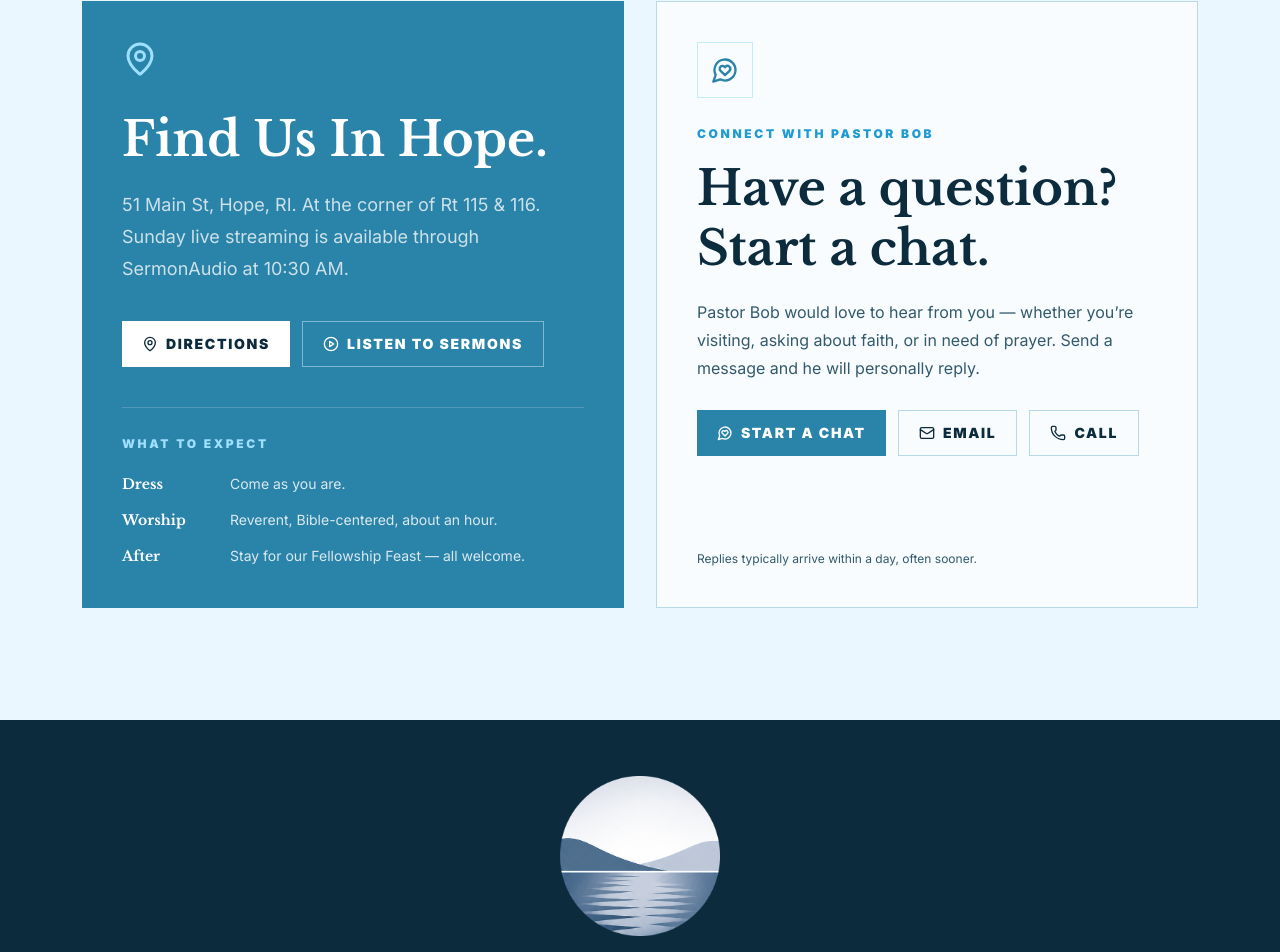
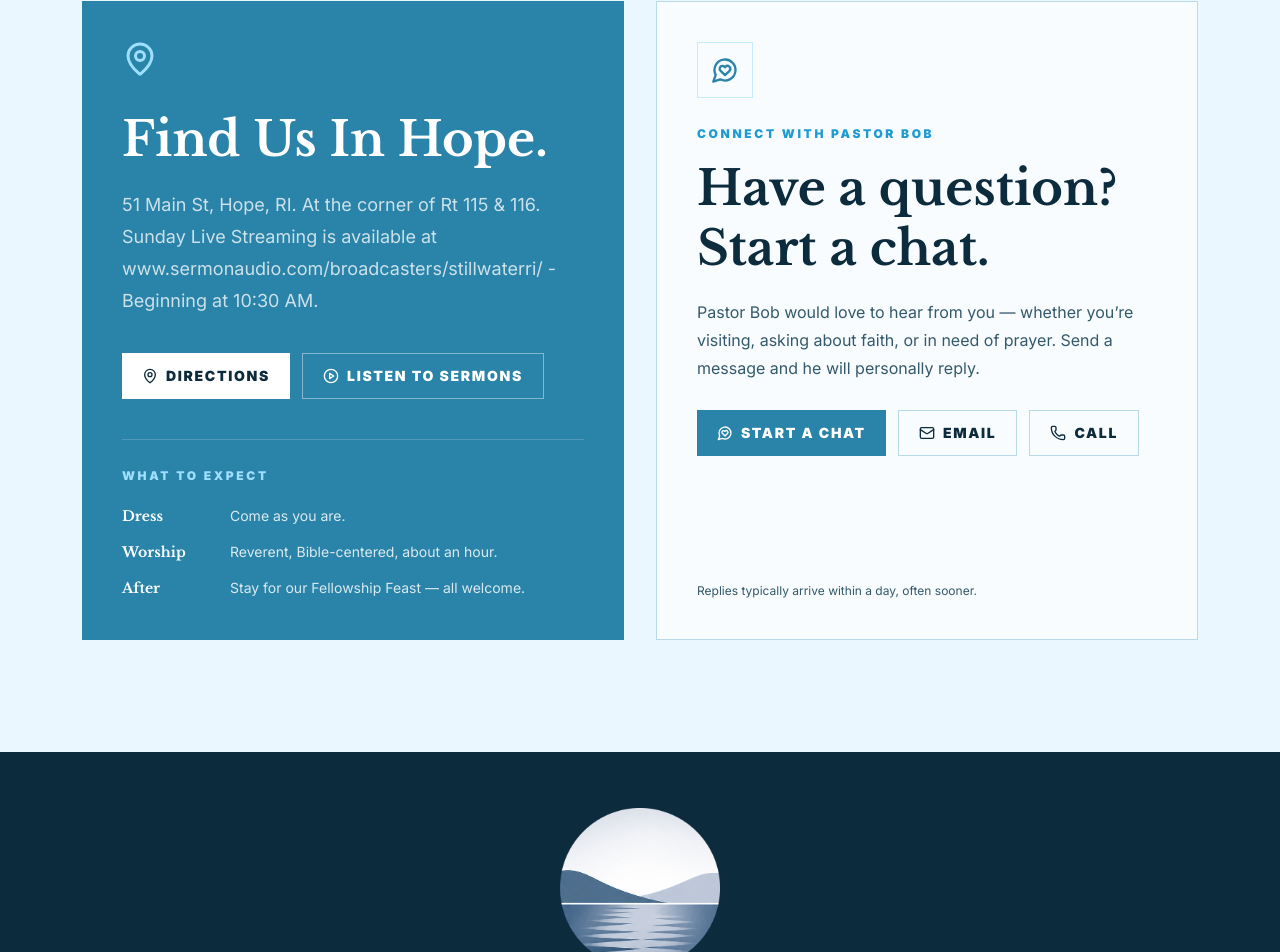
Before and after one commit to edesent/stillwater-christian-fellowship, a Next.js app: page / in a window 1280 px wide. Shown: the part 9952-10904 px from the top of the page. Built offline with nearby package versions, Linux system fonts and the light colour scheme.

Commit message:
Updated Sunday live streaming text on homepage card

```diff
--- a/src/app/page.tsx
+++ b/src/app/page.tsx
@@ -808,8 +808,7 @@ function Contact() {
             Find Us In Hope.
           </h2>
           <p className="mt-5 text-lg leading-8 text-white/76">
-            {site.address}. {site.addressNote}. Sunday live streaming is available
-            through SermonAudio at 10:30 AM.
+            {site.address}. {site.addressNote}. Sunday Live Streaming is available at www.sermonaudio.com/broadcasters/stillwaterri/ - Beginning at 10:30 AM.
           </p>
           <div className="mt-9 flex flex-wrap gap-3">
             <a
```
